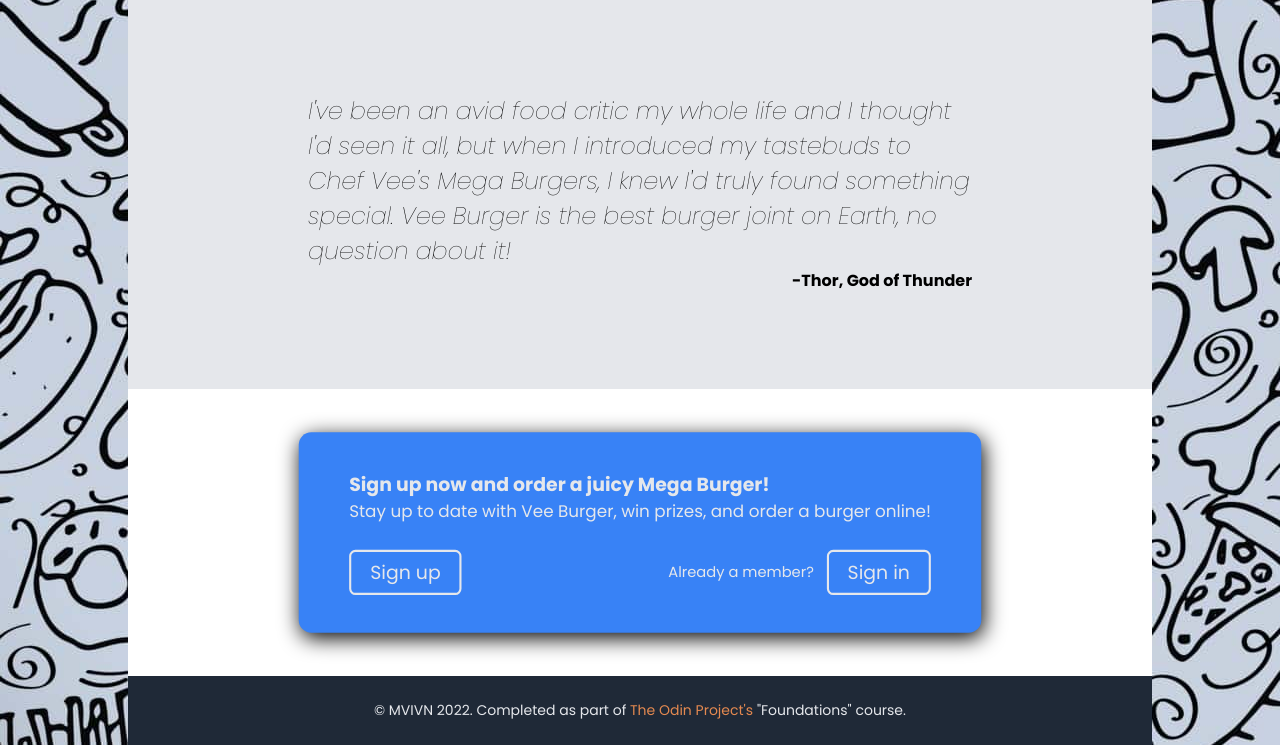
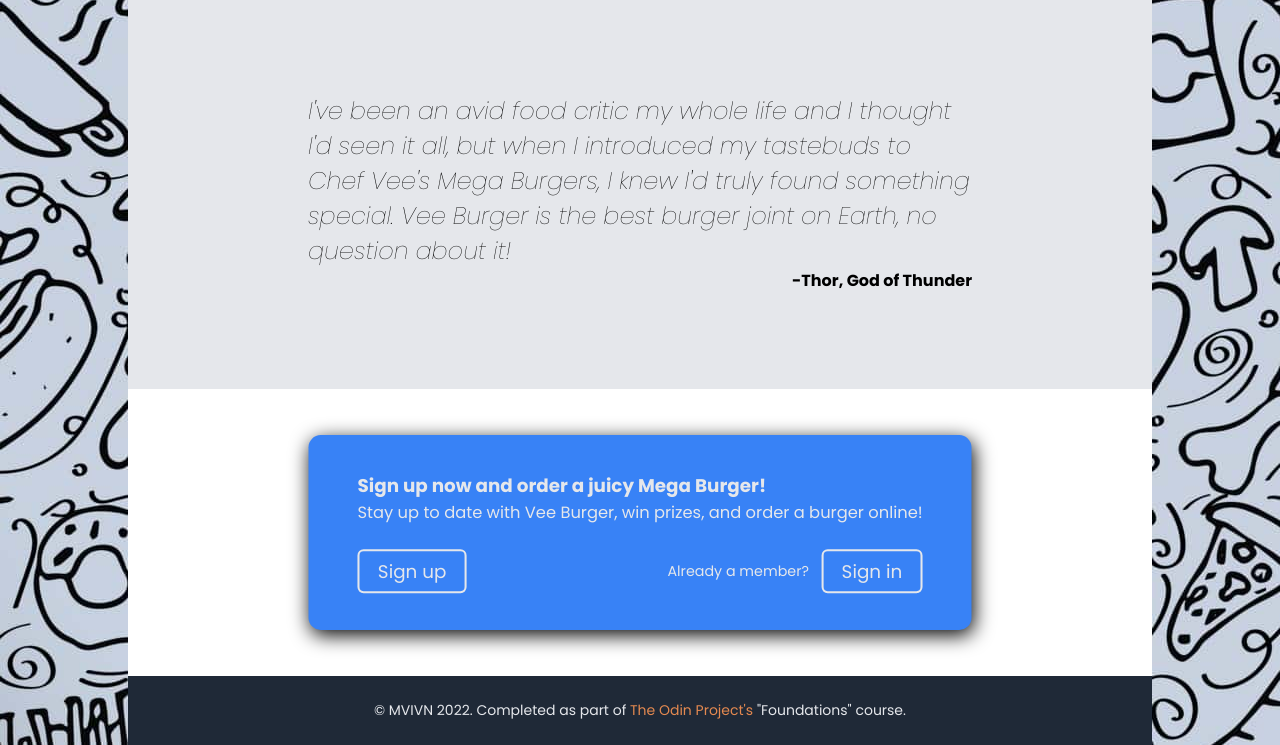
Before and after one commit to MVIVN/odin-landing-page, a plain HTML site: page index.html in a window 1280 px wide. In both pictures the pointer is over the element 640 px from the left and 1486 px from the top of the page. Shown: the part 954-1699 px from the top of the page. Drawn offline with Linux system fonts and the light colour scheme.

Commit message:
Add minor cosmetic changes

```diff
--- a/style.css
+++ b/style.css
@@ -192,7 +192,7 @@ a {
 }
 
 .footer .call-to-action:hover {
-    transform: scale(1.05);
+    transform: scale(1.02);
 }
 
 .call-to-action h2 {
```
